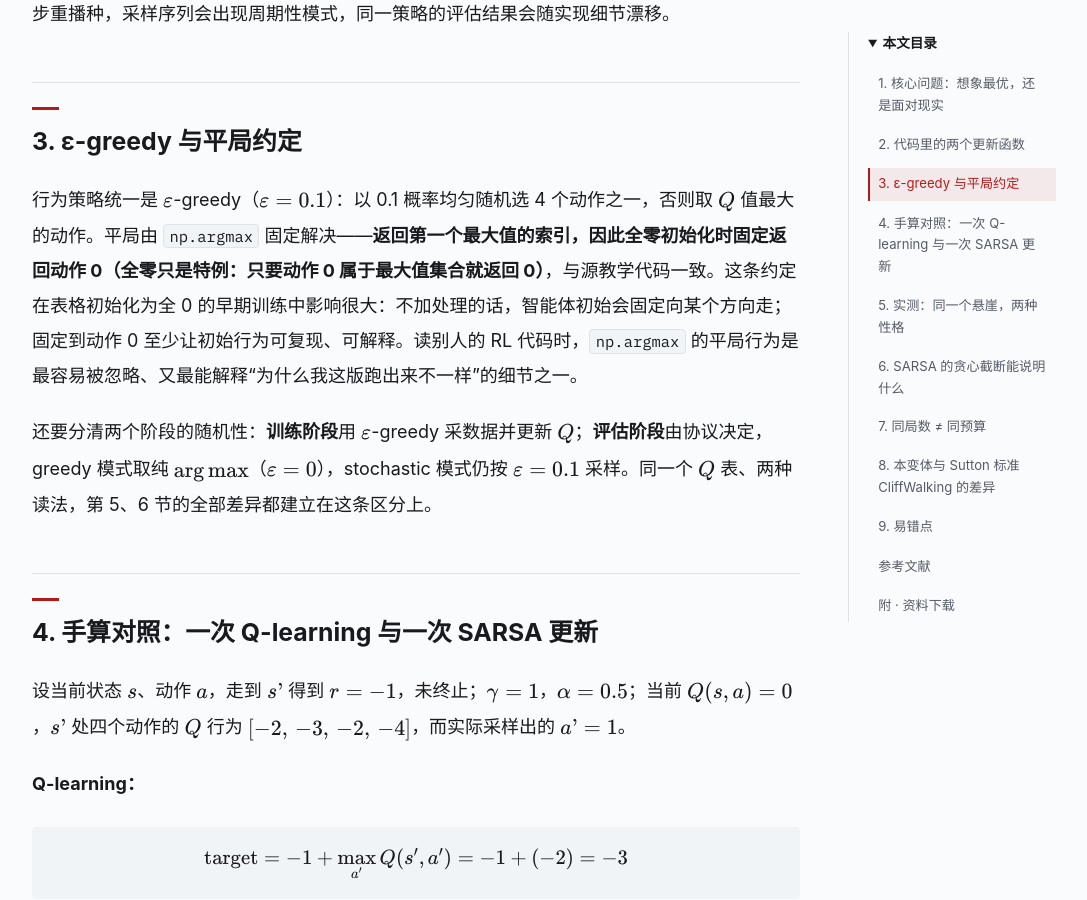
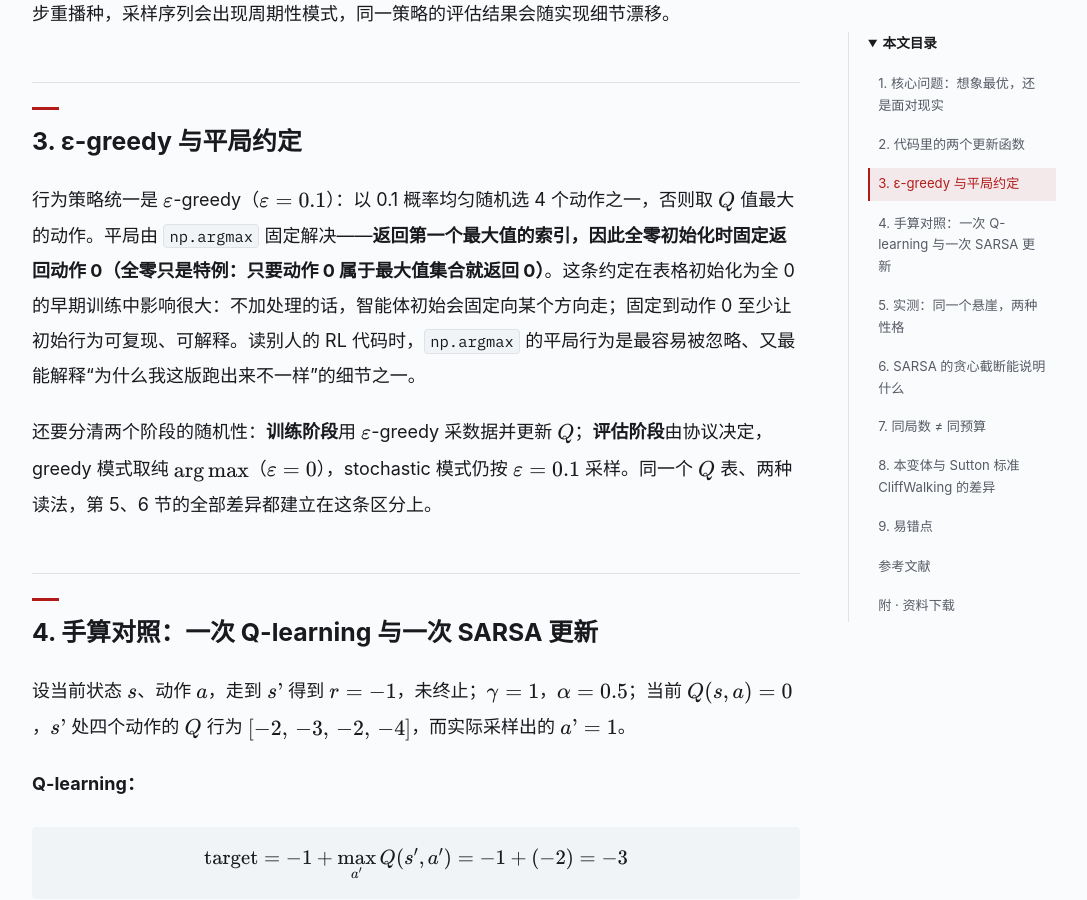
Before and after one commit to Redmoon-2333/Redmoon-2333.github.io, a Jekyll site: the page built from _posts/2026-09-26-rl-02-qlearning-sarsa.md, in a window 1280 px wide and 900 px high, scrolled down 2178 px. Shown: the whole window, without its empty margins (52-1139 px from the left). Built offline with Jekyll 4.4.1, drawn with Linux system fonts in a browser that asks for light colours.

Commit message:
docs(practice): 副本自包含化，清除外部源文件与课程材料引用

```diff
--- a/_posts/2026-09-26-rl-02-qlearning-sarsa.md
+++ b/_posts/2026-09-26-rl-02-qlearning-sarsa.md
@@ -52,7 +52,7 @@
 
 ## 3. ε-greedy 与平局约定
 
-行为策略统一是 $\varepsilon$-greedy（$\varepsilon=0.1$）：以 0.1 概率均匀随机选 4 个动作之一，否则取 $Q$ 值最大的动作。平局由 `np.argmax` 固定解决——**返回第一个最大值的索引，因此全零初始化时固定返回动作 0（全零只是特例：只要动作 0 属于最大值集合就返回 0）**，与源教学代码一致。这条约定在表格初始化为全 0 的早期训练中影响很大：不加处理的话，智能体初始会固定向某个方向走；固定到动作 0 至少让初始行为可复现、可解释。读别人的 RL 代码时，`np.argmax` 的平局行为是最容易被忽略、又最能解释“为什么我这版跑出来不一样”的细节之一。
+行为策略统一是 $\varepsilon$-greedy（$\varepsilon=0.1$）：以 0.1 概率均匀随机选 4 个动作之一，否则取 $Q$ 值最大的动作。平局由 `np.argmax` 固定解决——**返回第一个最大值的索引，因此全零初始化时固定返回动作 0（全零只是特例：只要动作 0 属于最大值集合就返回 0）**。这条约定在表格初始化为全 0 的早期训练中影响很大：不加处理的话，智能体初始会固定向某个方向走；固定到动作 0 至少让初始行为可复现、可解释。读别人的 RL 代码时，`np.argmax` 的平局行为是最容易被忽略、又最能解释“为什么我这版跑出来不一样”的细节之一。
 
 还要分清两个阶段的随机性：**训练阶段**用 $\varepsilon$-greedy 采数据并更新 $Q$；**评估阶段**由协议决定，greedy 模式取纯 $\arg\max$（$\varepsilon=0$），stochastic 模式仍按 $\varepsilon=0.1$ 采样。同一个 $Q$ 表、两种读法，第 5、6 节的全部差异都建立在这条区分上。
 
```
Also changed, not shown: _posts/2026-09-26-rl-01-bellman.md (+1 -1 lines), _posts/2026-09-26-rl-06-marl-ctde.md (+1 -1 lines), _posts/2026-09-26-rl-07-vdn-qmix.md (+1 -1 lines).
